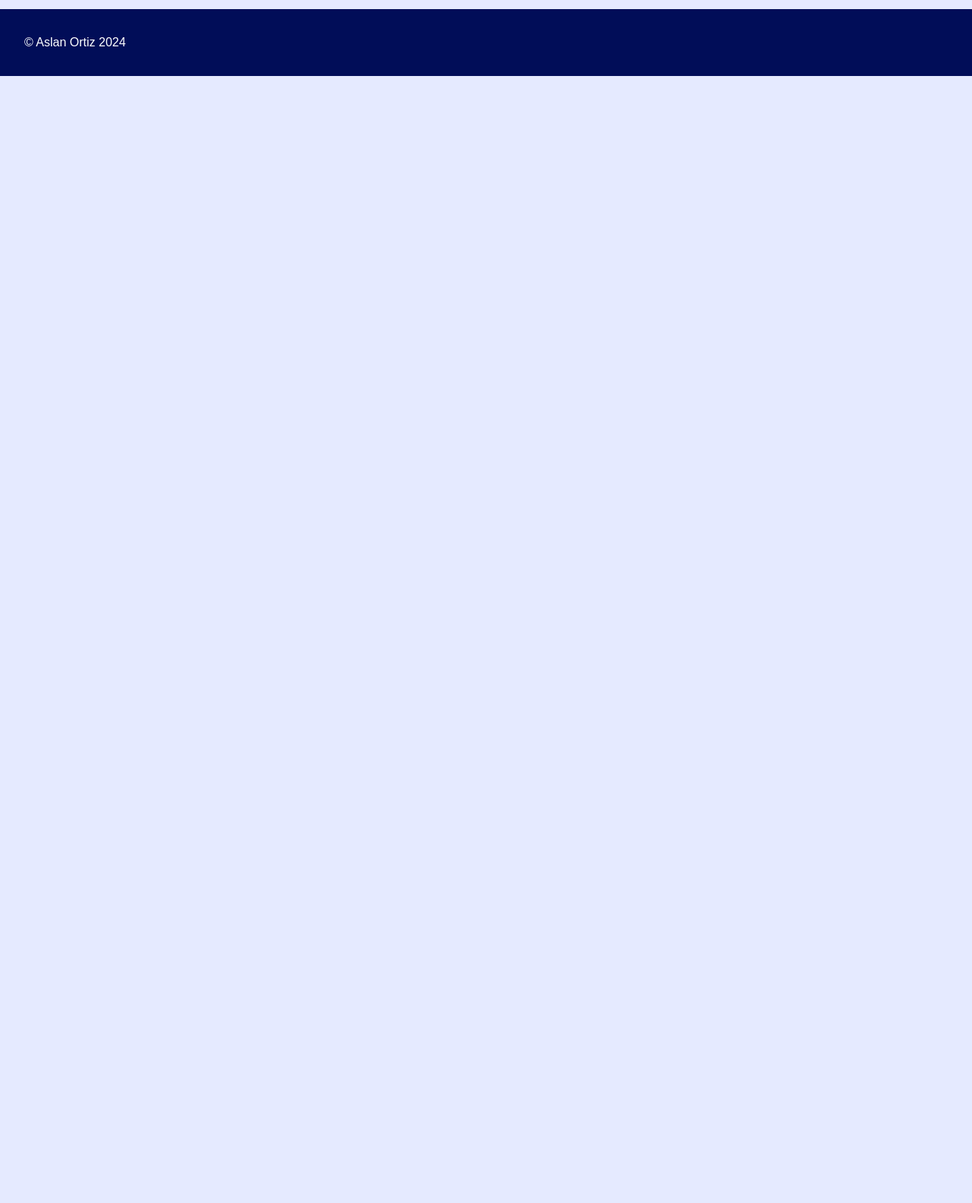
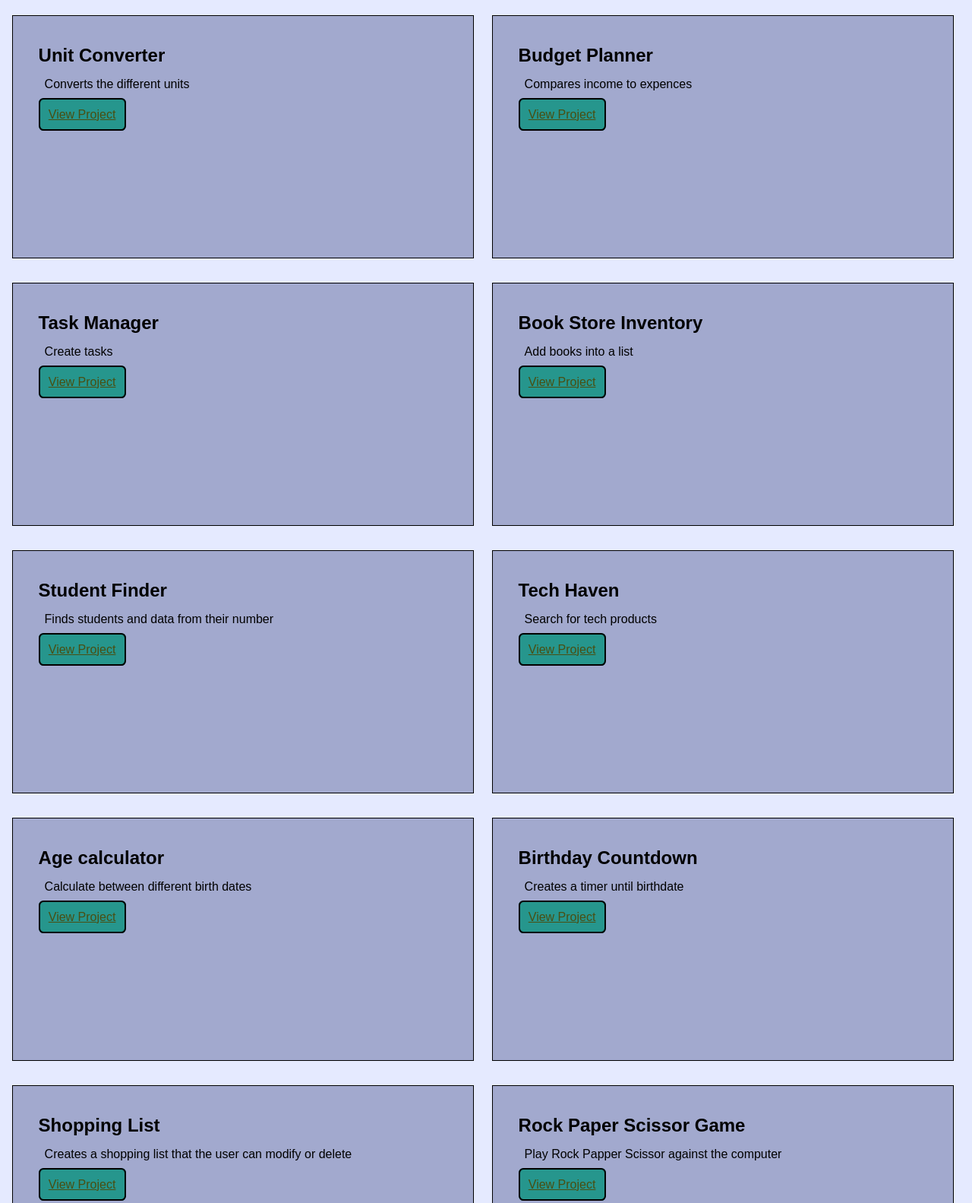
Before and after one commit to aslan-kg/portfolio, a plain HTML site: page project.html in a window 1280 px wide. Shown: the part 1220-2803 px from the top of the page at 76% size. Before the commit the page ends 1320 px from the top, so only its background shows below. Drawn offline with Linux system fonts and the light colour scheme.

Commit message:
Update project.html
New projects added

```diff
--- a/project.html
+++ b/project.html
@@ -54,7 +54,7 @@
                     , and the site reloads all the games that matchs the input. The site then stores up to 6 of the users most recent searches.
                     The webpage has light mode and dark mode that can be selected by the toggle theme button, it is then stored as local storage.
                 </p>
-                <a class="project-link" href="https://aslan-kg.github.io/classicVideoGames/">View Project</a>
+                <a class="project-link" href="https://github.com/aslan-kg/classicVideoGames">View Project</a>
             </div>
 
             <div class="project">
@@ -90,6 +90,108 @@
                 <a class="project-link" href="https://aslan-kg.github.io/calculator/">View Project</a>
             </div>
 
+            <div class="project">
+                <h3>Unit Converter</h3>
+                <p>Converts the different units</p>
+                <a  class="project-link" href="https://github.com/aslan-kg/unityConvert">View Project</a>
+            </div>
+
+            <div class="project">
+                <h3>Budget Planner</h3>
+                <p>Compares income to expences</p>
+                <a  class="project-link" href="https://github.com/aslan-kg/Budget-planner">View Project</a>
+            </div>
+
+            <div class="project">
+                <h3>Task Manager</h3>
+                <p>Create tasks</p>
+                <a  class="project-link" href="https://github.com/aslan-kg/taskManagerApp">View Project</a>
+            </div>
+
+            <div class="project">
+                <h3>Book Store Inventory</h3>
+                <p>Add books into a list</p>
+                <a  class="project-link" href="https://github.com/aslan-kg/bookInventory">View Project</a>
+            </div>
+
+            <div class="project">
+                <h3>Student Finder</h3>
+                <p>Finds students and data from their number</p>
+                <a  class="project-link" href="https://github.com/aslan-kg/studentFind">View Project</a>
+            </div>
+
+            <div class="project">
+                <h3>Tech Haven</h3>
+                <p>Search for tech products</p>
+                <a  class="project-link" href="https://github.com/aslan-kg/techHaven">View Project</a>
+            </div>
+
+            <div class="project">
+                <h3>Age calculator</h3>
+                <p>Calculate between different birth dates</p>
+                <a  class="project-link" href="https://github.com/aslan-kg/ageCalculation">View Project</a>
+            </div>
+
+            <div class="project">
+                <h3>Birthday Countdown</h3>
+                <p>Creates a timer until birthdate </p>
+                <a  class="project-link" href="https://github.com/aslan-kg/birthDateCountdown">View Project</a>
+            </div>
+
+            <div class="project">
+                <h3>Shopping List</h3>
+                <p>Creates a shopping list that the user can modify or delete</p>
+                <a  class="project-link" href="https://github.com/aslan-kg/shoppingList">View Project</a>
+            </div>
+
+            <div class="project">
+                <h3>Rock Paper Scissor Game</h3>
+                <p>Play Rock Papper Scissor against the computer</p>
+                <a  class="project-link" href="https://github.com/aslan-kg/RockPaperSiccorGame">View Project</a>
+            </div>
+
+            <div class="project">
+                <h3>Form Regex</h3>
+                <p>Web form that is checked Javascript Regex</p>
+                <a  class="project-link" href="https://github.com/aslan-kg/form.html">View Project</a>
+            </div>
+
+            <div class="project">
+                <h3>Quiz App</h3>
+                <p>A short quiz generated with Javascript DOM elements</p>
+                <a  class="project-link" href="https://github.com/aslan-kg/QuizApp">View Project</a>
+            </div>
+
+            <div class="project">
+                <h3>Pizza Shop</h3>
+                <p>Pretend Pizza ordering app</p>
+                <a  class="project-link" href="https://github.com/aslan-kg/pizzaShop">View Project</a>
+            </div>
+
+            <div class="project">
+                <h3>Opacity Slider</h3>
+                <p>Changes the opacity of an element</p>
+                <a  class="project-link" href="">View Project</a>
+            </div>
+
+            <div class="project">
+                <h3>Product Filter</h3>
+                <p>Simple search section that filter objects according the user input</p>
+                <a  class="project-link" href="https://github.com/aslan-kg/productFilter">View Project</a>
+            </div>
+
+            <div class="project">
+                <h3>Theme Prefence</h3>
+                <p>Choose between Light and Dark modes</p>
+                <a  class="project-link" href="https://github.com/aslan-kg/theme-prefence">View Project</a>
+            </div>
+
+            <div class="project">
+                <h3>Bootstap</h3>
+                <p>Pull yourself by the bootstraps with stylesheet from the bootstap framework</p>
+                <a  class="project-link" href="https://github.com/aslan-kg/bootStrap">View Project</a>
+            </div>
+
         </main>
 
         <footer>
```
